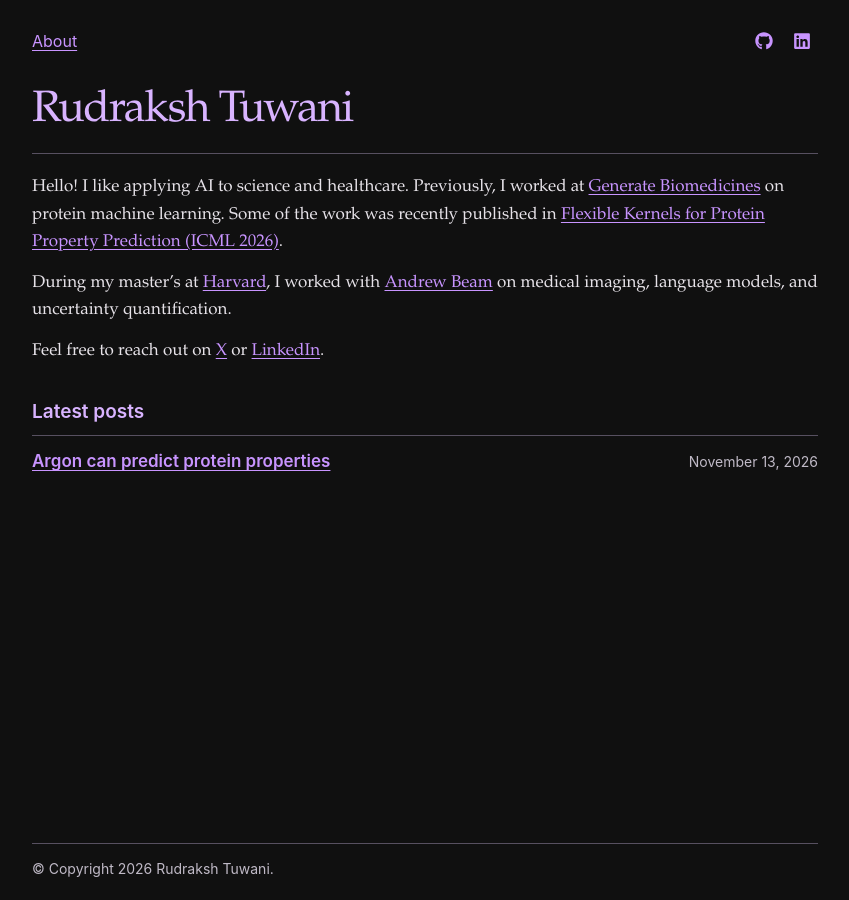
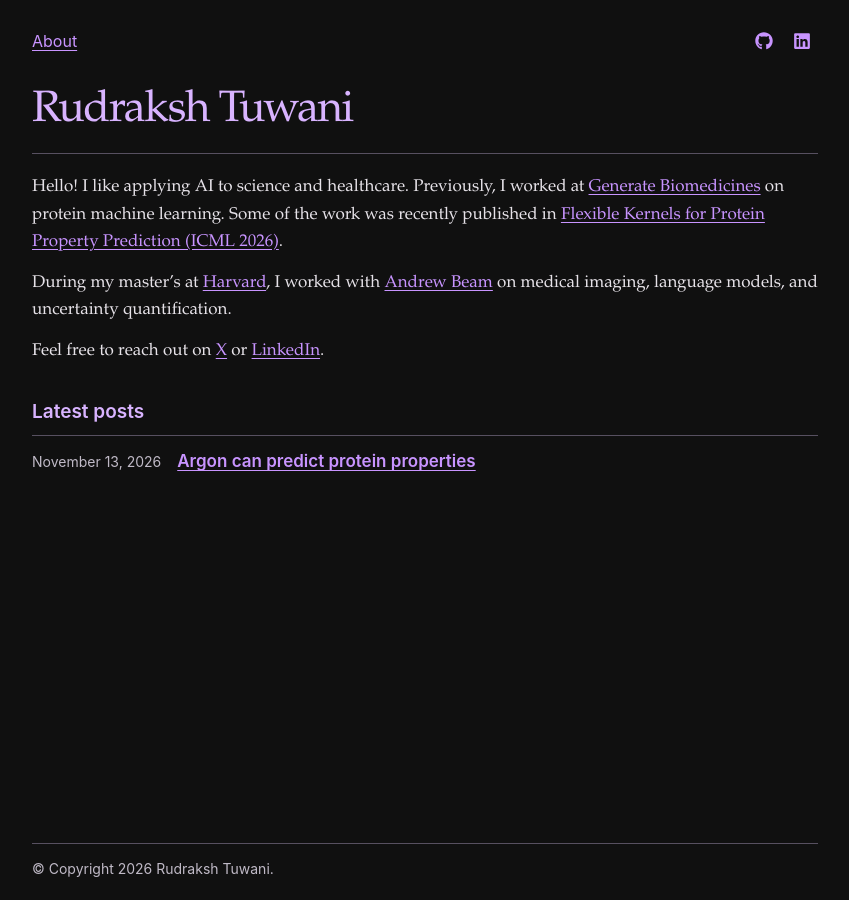
Before and after one commit to RudrakshTuwani/rudrakshtuwani.github.io, an MkDocs documentation site: the page built from docs/index.md, in a window 1280 px wide. Shown: the whole page, without its empty margins (215-1064 px from the left). Built offline with MkDocs 1.6.1, drawn with Linux system fonts in a browser that asks for light colours.

Commit message:
Move post dates to the left column

```diff
--- a/docs/stylesheets/site.css
+++ b/docs/stylesheets/site.css
@@ -93,11 +93,12 @@ main { flex: 1; padding: 30px 0 42px; }
 
 .post-list li {
   display: grid;
-  grid-template-columns: minmax(0, 1fr) auto;
   align-items: baseline;
   gap: 4px 1rem;
   padding: 14px 0;
 }
+
+.post-list li:has(> time) { grid-template-columns: max-content minmax(0, 1fr); }
 
 #posts-title + .post-list,
 .post-list li + li { border-top: 1px solid var(--line); }
@@ -105,7 +106,6 @@ main { flex: 1; padding: 30px 0 42px; }
 .post-list :is(h2, h3) { margin: 0; font: 600 17px/1.35 var(--sans); }
 
 .post-list time {
-  grid-column: 2;
   color: var(--muted);
   font-size: 0.875rem;
   white-space: nowrap;
--- a/theme/main.html
+++ b/theme/main.html
@@ -53,10 +53,10 @@
             <ul class="post-list">
               {% for post in posts %}
               <li>
-                <{{ post_heading }}><a href="{{ post.url | e }}">{{ post.title | e }}</a></{{ post_heading }}>
                 {% if post.date %}
                 <time datetime="{{ post.date.isoformat() }}">{{ post.date.strftime('%B') }} {{ post.date.day }}, {{ post.date.year }}</time>
                 {% endif %}
+                <{{ post_heading }}><a href="{{ post.url | e }}">{{ post.title | e }}</a></{{ post_heading }}>
                 {% if post.description %}<p>{{ post.description | e }}</p>{% endif %}
               </li>
               {% endfor %}
```
